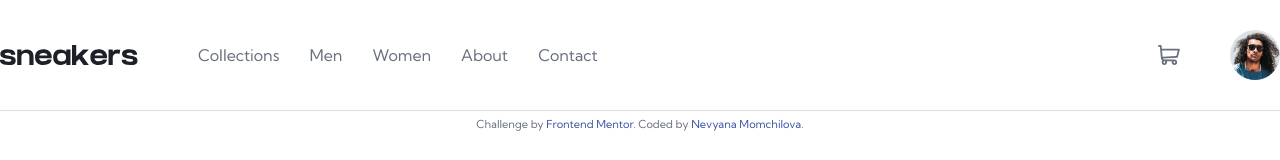
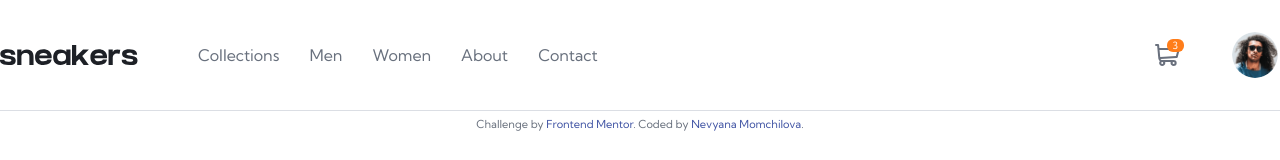
Before and after one commit to NevyanaMomchilova/e-commerce-sneakers-page, a React (Create React App) app: page / in a window 1280 px wide. Shown: the top 160 px of the page. Built offline with nearby package versions, Linux system fonts and the light colour scheme.

Commit message:
header,navbar done

```diff
--- a/src/components/Navbar.css
+++ b/src/components/Navbar.css
@@ -24,10 +24,58 @@
     margin-right: 3rem;
 }
 
+.navbar-details-cart-container {
+    position: relative;
+    cursor: pointer;
+}
+
 .navbar-details-cart {
     margin-right: 5rem;
+    width: 2.5rem;
 }
 
 .navbar-details-avatar {
     width: 5rem;
+    cursor: pointer;
+    border: 0.2rem solid transparent;
+    border-radius: 50%;
 }
+
+/* Hover Effects, Active styles */
+.navbar-details-cart-container:hover {
+    transform: scale(1.05);
+}
+
+.navbar-details-avatar:hover {
+    border: 0.2rem solid var(--orange);
+    transform: scale(1.05);
+}
+
+.navbar-menu-link:hover,
+.active-link {
+    border-bottom: 0.4rem solid var(--orange);
+    padding-bottom: 4.2rem;
+    color: var(--very-dark-blue);
+}
+
+
+
+/* TODO - to be shown only if there are items in the cart */
+.navbar-details-cart-bubble {
+    position: absolute;
+    top: -5px;
+    right: 46px;
+    width: 1.7rem;
+    height: 1.3rem;
+    border-radius: 0.6rem;
+    background-color: var(--orange);
+}
+
+/* TODO - to be shown only if there are items in the cart */
+.navbar-details-cart-number {
+    position: absolute;
+    top: -1.2rem;
+    right: 5.2rem;
+    font-size: 1rem;
+    color: var(--white);
+}
--- a/src/components/Navbar.js
+++ b/src/components/Navbar.js
@@ -5,32 +5,34 @@ const Navbar = () => {
     return (
         <header className="header">
             <BrowserRouter>
-                <div className="navbar">
-                    <NavLink to="/" className="navbar-logo">
+                <nav className="navbar">
+                    <NavLink to="/" className="navbar-logo" >
                         <img src="./images/logo.svg" alt="sneakers logo" />
                     </NavLink>
-                    <nav>
                     <ul className="navbar-menu">
                         <li>
-                                <NavLink to="/collections" className="navbar-menu-link">Collections</NavLink>
+                            <NavLink to="/collections" className="navbar-menu-link" activeClassName="active-link" >Collections</NavLink>
                         </li>
                         <li>
-                                <NavLink to="/men" className="navbar-menu-link">Men</NavLink>
+                            <NavLink to="/men" className="navbar-menu-link" activeClassName="active-link" >Men</NavLink>
                         </li>
                         <li>
-                                <NavLink to="/women" className="navbar-menu-link">Women</NavLink>
+                            <NavLink to="/women" className="navbar-menu-link" activeClassName="active-link" >Women</NavLink>
                         </li>
                         <li>
-                                <NavLink to="/about" className="navbar-menu-link">About</NavLink>
+                            <NavLink to="/about" className="navbar-menu-link" activeClassName="active-link" >About</NavLink>
                         </li>
                         <li>
-                                <NavLink to="/contact" className="navbar-menu-link">Contact</NavLink>
+                            <NavLink to="/contact" className="navbar-menu-link"activeClassName="active-link"  >Contact</NavLink>
                         </li>
                     </ul>
                 </nav>
+                <div className="navbar-details">
+                    <div className="navbar-details-cart-container" >
+                        <div className="navbar-details-cart-bubble" ></div>
+                        <p className="navbar-details-cart-number" >3</p>
+                        <img src="./images/icon-cart.svg" alt="cart icon" className="navbar-details-cart" />
                     </div>
-                <div className="navbar-details">
-                    <img src="./images/icon-cart.svg" alt="cart icon" className="navbar-details-cart" />
                     <img src="./images/image-avatar.png" alt="avatar" className="navbar-details-avatar" />
                 </div>
             </BrowserRouter>
```
Lines whose indentation alone changed are shown as unchanged.
